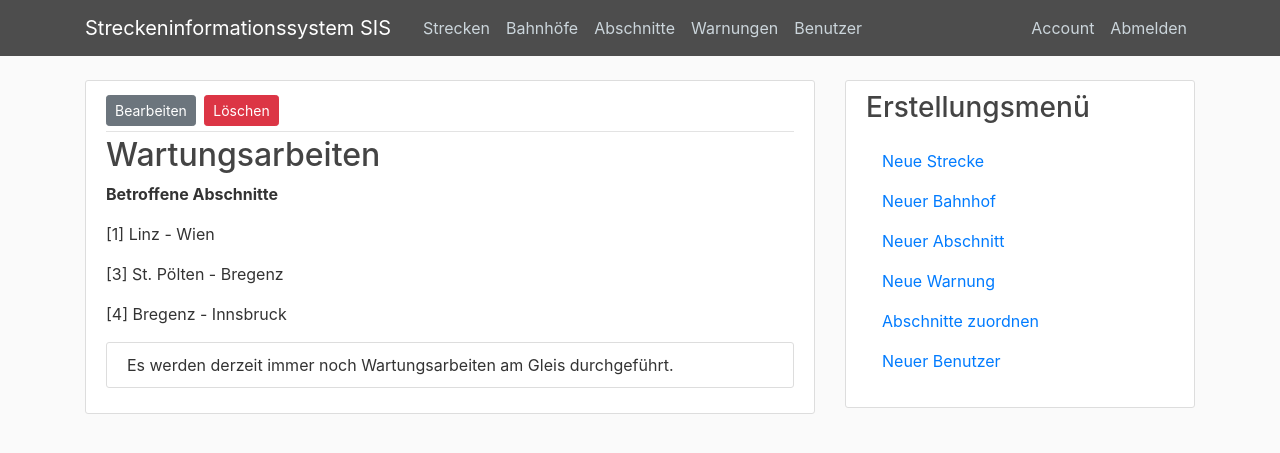
After one commit to CrunchyCurry/PR-DKE, a Flask app: page /warning/1 in a window 1280 px wide. The commit adds this page. Shown: the top 453 px of the page. Run offline with Flask 2, Linux system fonts and the light colour scheme; a user stored in the database is signed in; data comes from the database, SQL or seed files in the repository; both versions use the stored data as it was after the commit; some libraries are stand-ins or nearby versions.

Commit message:
#22: Implemented update for warnings

```diff
--- a/railway_system/forms.py
+++ b/railway_system/forms.py
@@ -88,7 +88,11 @@ class SectionAssignment2(FlaskForm):
 
 
 class WarningForm(FlaskForm):
-    sections = SelectMultipleField("Betroffene Abschnitte (Mehrfachauswahl möglich)", coerce=int, validators=[DataRequired()])
+    sections = SelectMultipleField(
+        "Betroffene Abschnitte (Mehrfachauswahl möglich)",
+        coerce=int,
+        validators=[DataRequired()]
+    )
     title = StringField("Titel", validators=[DataRequired(), Length(min=2, max=30)])
     description = TextAreaField("Beschreibung", validators=[DataRequired(), Length(min=2, max=255)])
     submit = SubmitField("Bestätigen")
--- a/railway_system/models.py
+++ b/railway_system/models.py
@@ -95,9 +95,6 @@ class Section(db.Model):
     )
 
 
-    # warnings = db.relationship("Warning", backref='on_section', lazy='dynamic')
-
-
 class Warning(db.Model):
     __tablename__ = "warning"
     id = db.Column(db.Integer, primary_key=True)
@@ -107,6 +104,7 @@ class Warning(db.Model):
     # section_id = db.Column(db.Integer, db.ForeignKey("section.id"), nullable=False)
 
 
+# Association table for sections <-> warnings
 class SectionWarning(db.Model):
     __tablename__ = "section_warning"
     id = db.Column(db.Integer, primary_key=True)
@@ -117,7 +115,7 @@ class SectionWarning(db.Model):
     warning = db.relationship("Warning", backref=backref("section_warning", cascade="all, delete-orphan"))
 
 
-# MA Schemas
+# <------------------- MA Schemas --------------------->
 
 # Station schema
 class StationSchema(ma.Schema):
--- a/railway_system/routes.py
+++ b/railway_system/routes.py
@@ -4,7 +4,7 @@ from . import app, db, bcrypt
 from .forms import RegisterForm, LoginForm, StationForm, SectionForm, RailwayForm, SectionAssignment1, \
     SectionAssignment2, WarningForm
 from .models import User, Railway, Station, stations_schema, station_schema, Section, Warning, railway_schema, \
-    section_schema, warning_schema, railways_schema, sections_schema, warnings_schema
+    section_schema, warning_schema, railways_schema, sections_schema, warnings_schema, SectionWarning
 from flask_login import login_user, current_user, logout_user, login_required
 
 
@@ -13,7 +13,7 @@ def admin_required(f):
     def decorated_function(*args, **kwargs):
         if not current_user.check_admin():
             abort(403)
-            #return redirect(url_for("login"), code=302)
+            # return redirect(url_for("login"), code=302)
         return f(*args, **kwargs)
 
     return decorated_function
@@ -212,8 +212,7 @@ def new_warning():
         db.session.add(warning)
         for section_id in form.sections.data:
             section = Section.query.get(section_id)
-            section.warnings.append(
-                warning)  # do I have to query warning again or is warning obj the same as the inserted one?
+            section.warnings.append(warning)  # do I have to query warning again or is warning obj the same as the inserted one?
         db.session.commit()
         flash("Warnung wurde erstellt!", "success")
         return redirect(url_for("warnings"))
@@ -249,6 +248,8 @@ def warning(warning_id):
     return render_template("warning.html", title=warning.title, warning=warning)
 
 
+# <---------------------------- UPDATE ---------------------------->
+
 @app.route("/station/<int:station_id>/update", methods=["GET", "POST"])
 @login_required
 @admin_required
@@ -269,7 +270,61 @@ def update_station(station_id):
                            form=form, legend="Bahnhof bearbeiten")
 
 
-#  <!-- check whether user is admin {% if current_user == admin %} --> <!-- endif check -->
+@app.route("/warning/<int:warning_id>/update", methods=["GET", "POST"])
+@login_required
+@admin_required
+def update_warning(warning_id):
+    warning = Warning.query.get_or_404(warning_id)
+    form = WarningForm()
+    form.sections.choices = [(s.id, f"[{s.id}] {s.start_station.name} - {s.end_station.name}") for s in
+                             Section.query.all()]
+    # fill in previous data
+    if form.validate_on_submit():
+        warning.title = form.title.data
+        warning.description = form.description.data
+        #warning.sections = form.sections TODO ??? for now only updating title and desc work
+        db.session.commit()
+        flash("Warnung wurde bearbeitet!", "success")
+        return redirect(url_for("warning", warning_id=warning.id))
+    elif request.method == "GET":
+        # form.sections.data = warning.sections
+        print(SectionWarning.query.filter_by(warning_id=warning_id).first().warning_id)
+        # no need to check if sections of warnings is empty, because a warning always has one section
+        previous_sections = []
+        for section in SectionWarning.query.filter_by(warning_id=warning_id).all():
+            previous_sections.append(section.id)
+        form.sections.process_data(previous_sections)  # select previous sections as default
+        form.title.data = warning.title
+        form.description.data = warning.description
+    return render_template("create_warning.html", title="Warnung bearbeiten",
+                           form=form, legend="Warnung bearbeiten")
+
+
+@app.route("/section/<int:section_id>/update", methods=["GET", "POST"])
+@login_required
+@admin_required
+def update_section(section_id):
+    section = Section.query.get_or_404(section_id)
+    form = SectionForm()
+    # fill in previous data
+    if form.validate_on_submit():
+        starts_at = form.starts_at.data
+        ends_at = form.ends_at.data
+        length = form.ends_at.data
+        user_fee = form.ends_at.data
+        max_speed = form.ends_at.data
+        gauge = form.ends_at.data
+        db.session.commit()
+        flash("Abschnitt wurde bearbeitet!", "success")
+        return redirect(url_for("section", section_id=section.id))
+    elif request.method == "GET":
+        form.name.data = section.name
+        form.state.data = section.state
+    return render_template("create_section.html", title="Abschnitt bearbeiten",
+                           form=form, legend="Abschnitt bearbeiten")
+
+
+# <---------------------------- DELETE ---------------------------->
 
 @app.route("/station/<int:station_id>/delete", methods=["POST"])
 @login_required
@@ -285,9 +340,9 @@ def delete_station(station_id):
 @app.route("/warning/<int:warning_id>/delete", methods=["POST"])
 @login_required
 @admin_required
-#TODO
+# TODO
 def delete_warning(warning_id):
-    warning = Station.query.get_or_404(warning_id)
+    warning = Warning.query.get_or_404(warning_id)
     db.session.delete(warning)
     db.session.commit()
     flash("Warnung wurde gelöscht!", "success")
--- a/railway_system/templates/layout.html
+++ b/railway_system/templates/layout.html
@@ -76,10 +76,10 @@
                 <h3>Erstellungsmenü</h3>
                 <p class='text-muted'>
                 <ul class="list-group">
+                    <a class="nav-item nav-link" href="{{ url_for('new_railway') }}">Neue Strecke</a>
                     <a class="nav-item nav-link" href="{{ url_for('new_station') }}">Neuer Bahnhof</a>
                     <a class="nav-item nav-link" href="{{ url_for('new_section') }}">Neuer Abschnitt</a>
                     <a class="nav-item nav-link" href="{{ url_for('new_warning') }}">Neue Warnung</a>
-                    <a class="nav-item nav-link" href="{{ url_for('new_railway') }}">Neue Strecke</a>
                     <a class="nav-item nav-link" href="{{ url_for('section_assignment_1') }}">Abschnitte zuordnen</a>
                     <a class="nav-item nav-link" href="{{ url_for('register') }}">Neuer Benutzer</a>
                 </ul>
--- /dev/null
+++ b/railway_system/templates/warning.html
@@ -0,0 +1,45 @@
+{% extends "layout.html" %}
+{% block content %}
+<article class="media content-section">
+    <div class="media-body">
+        {% if current_user.is_authenticated and current_user.check_admin() %}
+        <div class="article-metadata">
+            <div>
+                <a class="btn btn-secondary btn-sm mt-1 mb-1"
+                   href="{{ url_for('update_warning', warning_id=warning.id) }}">Bearbeiten</a>
+                <button type="button" class="btn btn-danger btn-sm m-1" data-toggle="modal" data-target="#deleteModal">
+                    Löschen
+                </button>
+            </div>
+        </div>
+        {% endif %}
+        <h2 class="article-title">{{ warning.title }}</h2>
+        <!--<i class="bi bi-distribute-horizontal"></i>-->
+        <p><b>Betroffene Abschnitte</b></p>
+        {% for section in warning.sections %}
+            <p class="article-content"> [{{ section.id }}] {{ section.start_station.name }} - {{ section.end_station.name }} </p>
+        {% endfor %}
+        <p class="content-section">{{ warning.description }}</p>
+    </div>
+</article>
+<!-- Modal -->
+<div class="modal fade" id="deleteModal" tabindex="-1" role="dialog" aria-labelledby="deleteModalLabel"
+     aria-hidden="true">
+    <div class="modal-dialog" role="document">
+        <div class="modal-content">
+            <div class="modal-header">
+                <h5 class="modal-title" id="deleteModalLabel">Warnung löschen?</h5>
+                <button type="button" class="close" data-dismiss="modal" aria-label="Close">
+                    <span aria-hidden="true">&times;</span>
+                </button>
+            </div>
+            <div class="modal-footer">
+                <button type="button" class="btn btn-secondary" data-dismiss="modal">Abbrechen</button>
+                <form action="{{ url_for('delete_warning', warning_id=warning.id) }}" method="POST">
+                    <input class="btn btn-danger" type="submit" value="Löschen">
+                </form>
+            </div>
+        </div>
+    </div>
+</div>
+{% endblock content %}
```
Also changed, not shown: migrations/versions/219b044aff58_.py (added, +46 -0 lines), railway_system/railway_system.db (added).
